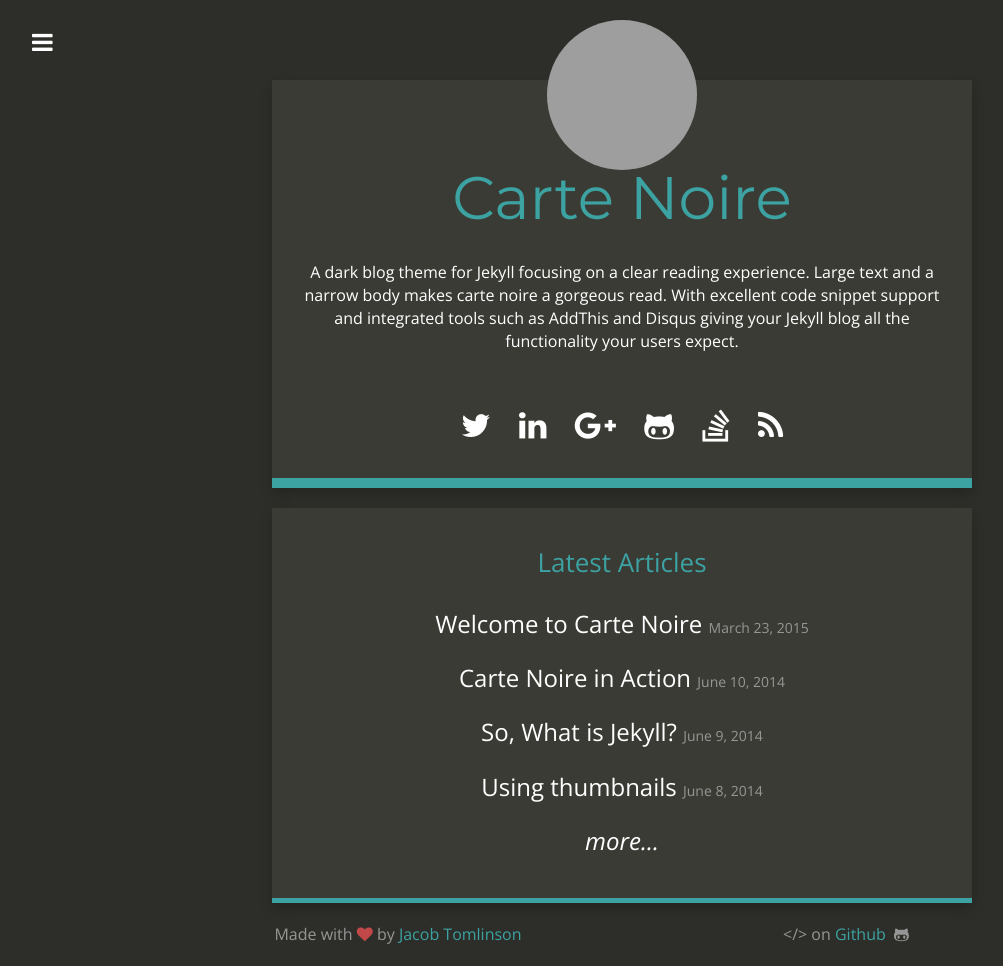
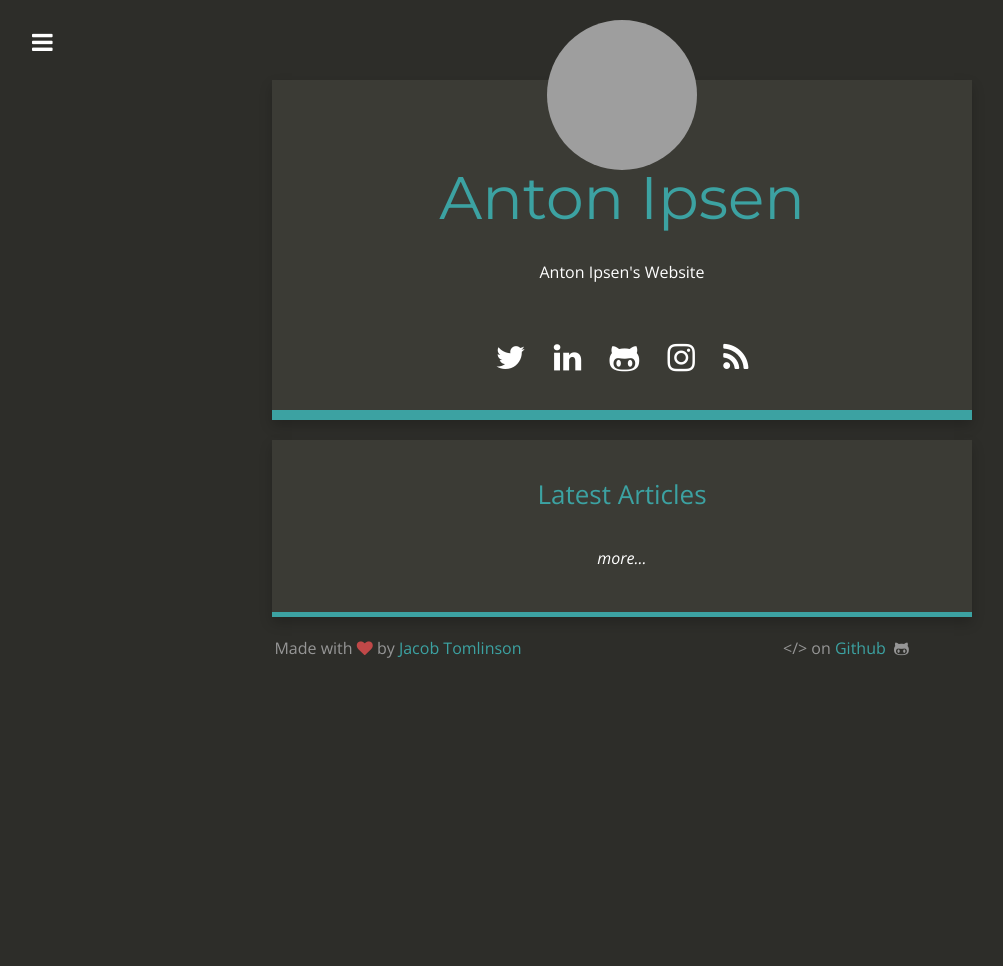
Before and after one commit to aoipsen/aoipsen.github.io, a Jekyll site: the page built from index.html, in a window 1280 px wide. Shown: the whole page, without its empty margins (18-1021 px from the left). Built offline with Jekyll 4.4.1, drawn with Linux system fonts in a browser that asks for light colours; nearby versions of some CDN libraries; after the commit the page ends 900 px from its top, so only the background shows below that; grey boxes are pictures that could not be loaded.

Commit message:
updated YML

```diff
--- a/_config.yml
+++ b/_config.yml
@@ -1,25 +1,25 @@
 # Site settings
-title: "Carte Noire"
-email: jacob@jacobtomlinson.co.uk
+title: "Anton Ipsen"
+email: aoipsen@mit.edu
 description: "A dark blog theme for Jekyll."
 baseurl: ""
-url: "http://carte-noire.jacobtomlinson.co.uk/"
-title_description: "A dark blog theme for Jekyll focusing on a clear reading experience. Large text and a narrow body makes carte noire a gorgeous read. With excellent code snippet support and integrated tools such as AddThis and Disqus giving your Jekyll blog all the functionality your users expect."
+url: "https://aoipsen.github.io/"
+title_description: "Anton Ipsen's Website"
 title_image: "https://www.gravatar.com/avatar/00000000000000000000000000000000?s=500&d=mm"
-google_analytics: "UA-20365477-4"
-disqus_account: cartenoire
-github_repository: https://github.com/jacobtomlinson/carte-noire
+google_analytics:
+disqus_account:
+github_repository: https://github.com/aoipsen
 addthis_id: ra-513c6fa83da6ec67
-post_limit: 5
+post_limit: 0
 
 # Social usernames/URLs
-twitter_username: _jacobtomlinson
-github_username:  jacobtomlinson
-instagram_username:
+twitter_username: a_ipsen
+github_username:  aoipsen
+instagram_username: aoipsen
 reddit_username:
-linkedin_link: http://carte-noire.jacobtomlinson.co.uk/
-google_plus_link: http://carte-noire.jacobtomlinson.co.uk/
-stackoverflow_link: http://carte-noire.jacobtomlinson.co.uk/
+linkedin_link: https://www.linkedin.com/in/aoipsen/
+google_plus_link:
+stackoverflow_link:
 xing_link:
 facebook_link:
 
```
